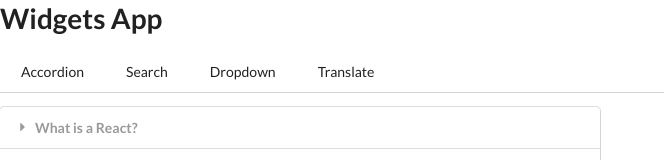
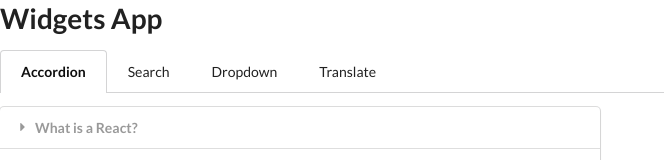
Before and after one commit to stefanhoth/learningreact-widgets, a React (Create React App) app: page / in a window 1280 px wide. Shown: the top 160 px of the page, without its empty margins (0-664 px from the left). Built offline with nearby package versions, Linux system fonts and the light colour scheme.

Commit message:
feat: Simplistic solution to mark active tab

```diff
--- a/src/App.js
+++ b/src/App.js
@@ -74,11 +74,10 @@ const App = () => {
     }
   };
 
-  console.log(window.location.pathname);
   return (
     <div>
       <h1>Widgets App</h1>
-      <Navigation />
+      <Navigation pathname={window.location.pathname} />
 
       {showAccordion()}
       {showSearch()}
--- a/src/components/Navigation.js
+++ b/src/components/Navigation.js
@@ -1,21 +1,22 @@
-const Navigation = () => {
+const Navigation = ({ pathname }) => {
+  const renderLink = (href, label) => {
+    const isActive = href === pathname;
 
     return (
-      <div className="ui tabular menu">
-        <a href="/" className="item">
-          Accordion
-        </a>
-        <a href="/search" className="item">
-          Search
-        </a>
-        <a href="/dropdown" className="item">
-          Dropdown
-        </a>
-        <a href="/translate" className="item">
-          Translate
-        </a>
-      </div>
+      <a href={href} className={`item ${isActive ? "active" : ""}`}>
+        {label}
+      </a>
     );
+  };
+
+  return (
+    <div className="ui tabular menu">
+      {renderLink("/", "Accordion")}
+      {renderLink("/search", "Search")}
+      {renderLink("/dropdown", "Dropdown")}
+      {renderLink("/translate", "Translate")}
+    </div>
+  );
 };
 
 export default Navigation;
```
